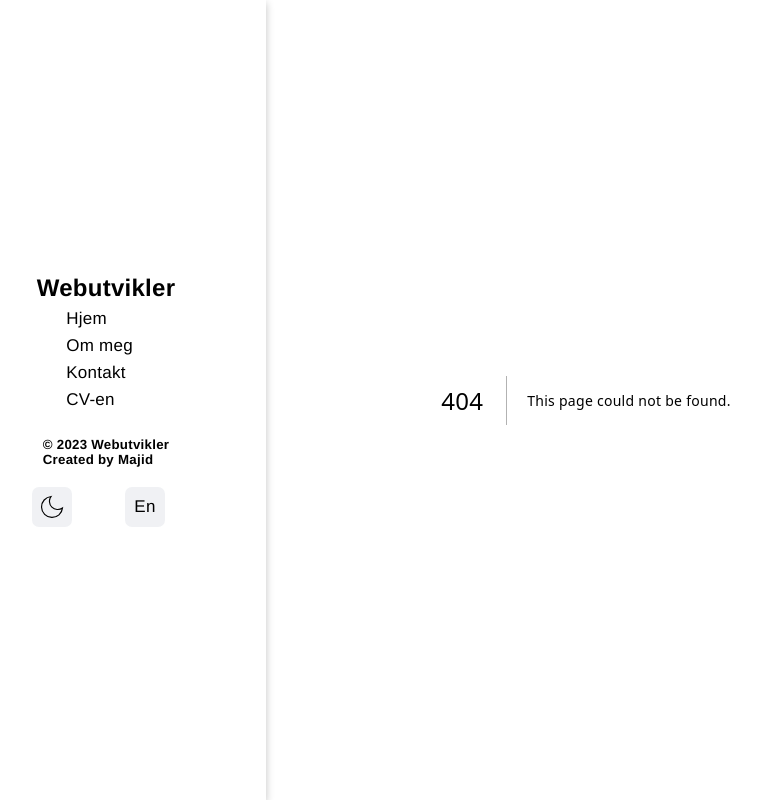
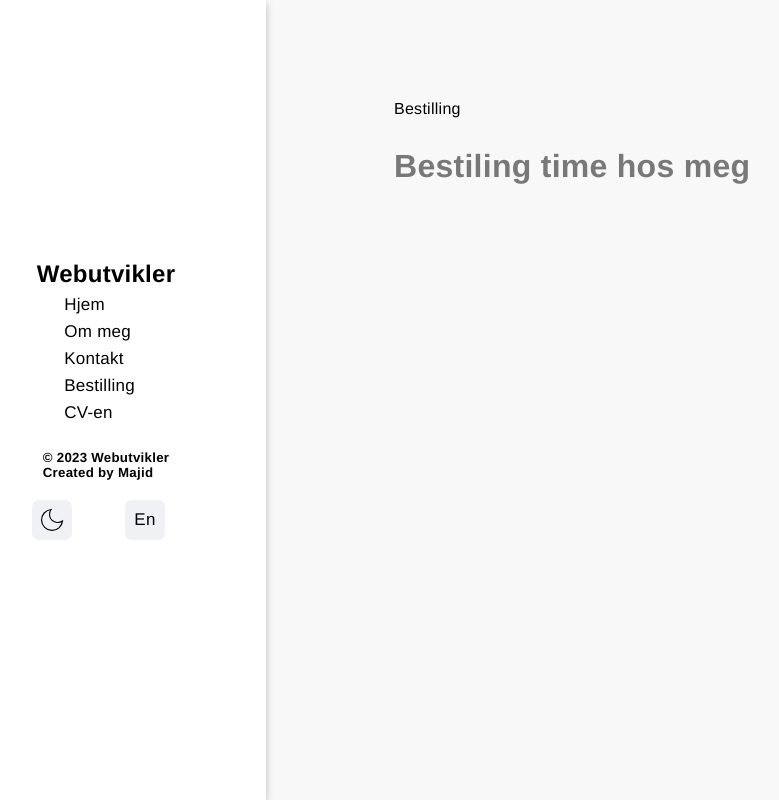
Before and after one commit to maf256/sitedesign, a Next.js app: page /booking in a window 1280 px wide. Before the commit this address had no page. Shown: the whole page, without its empty margins (54-833 px from the left). Built offline with nearby package versions, Linux system fonts and the light colour scheme.

Commit message:
working on Booking

```diff
--- a/components/booking/GoogleCalendarScheduling.js
+++ b/components/booking/GoogleCalendarScheduling.js
@@ -1,12 +1,13 @@
 import { useEffect } from 'react';
+import { Data } from '../common/Data';
 
-const GoogleCalendarScheduling = () => {
+const GoogleCalendarScheduling = ({language}) => {
   useEffect(() => {
     const loadCalendar = () => {
       calendar.schedulingButton.load({
         url: 'https://calendar.google.com/calendar/appointments/schedules/AcZssZ0gcKmY01opz5BqfU2mLkHVN2UtcqyqfMQlH13JAEdUsluHCSD_eg-H3wtUYosT4y5VF8-IBO8d?gv=true',
         color: '#039BE5',
-        label: 'Book an appointment',
+        label: Data.booking[language ? 'en' : 'nr'].textlabel,
         target: document.getElementById('calendar-scheduling-button'),
       });
     };
@@ -29,23 +30,3 @@ const GoogleCalendarScheduling = () => {
 };
 
 export default GoogleCalendarScheduling;
-
-
-
-// <!-- Google Calendar Appointment Scheduling begin -->
-// <link href="https://calendar.google.com/calendar/scheduling-button-script.css" rel="stylesheet">
-// <script src="https://calendar.google.com/calendar/scheduling-button-script.js" async></script>
-// <script>
-// (function() {
-//   var target = document.currentScript;
-//   window.addEventListener('load', function() {
-//     calendar.schedulingButton.load({
-//       url: 'https://calendar.google.com/calendar/appointments/schedules/AcZssZ0gcKmY01opz5BqfU2mLkHVN2UtcqyqfMQlH13JAEdUsluHCSD_eg-H3wtUYosT4y5VF8-IBO8d?gv=true',
-//       color: '#039BE5',
-//       label: 'Book an appointment',
-//       target,
-//     });
-//   });
-// })();
-// </script>
-// <!-- end Google Calendar Appointment Scheduling --></link>
--- /dev/null
+++ b/components/booking/index.js
@@ -0,0 +1,46 @@
+// import React, { useRef, useEffect, useState } from 'react';
+import styled from 'styled-components';
+import { Data } from '../common/Data';
+import GoogleCalendarScheduling from './GoogleCalendarScheduling';
+
+export default function Booking ({language}) {
+
+  return (
+    <ContactContainer>
+        <spam>{Data.booking[language ? 'en' : 'nr'].subject}</spam>
+        <h1>{Data.booking[language ? 'en' : 'nr'].h1}</h1>
+        <GoogleCalendarScheduling language={language} />
+    </ContactContainer>
+
+  );
+};
+
+const ContactContainer = styled.div`
+    box-shadow: rgba(0, 0, 0, 0.24) 0px 3px 8px;
+    min-height: 100vh;
+    background-color: ${({theme}) => theme.BC_Home};
+    h1,h2{
+        margin: 30px 0px;
+        color: ${({theme}) => theme.Text_Title};
+
+    }
+    @media (min-width: 900px) {
+        margin-left: 25%;
+        width: 75%;
+        padding: 100px 10%;
+        p {
+            font-size: 20px;
+        }
+    }
+    @media (max-width: 899px) {
+        width: 100%;
+        padding: 100px 10px;
+    }
+`
+
+
+const Message = styled.p`
+    color: ${({err}) => err ? 'red' : 'green'};
+    font-size: 18px;
+    margin-top: 10px;
+`
--- a/components/common/Data.js
+++ b/components/common/Data.js
@@ -60,6 +60,7 @@ export const Data = {
             // {name: 'Portfolio', href: '/Portfolio'},
             // {name: 'News', href: '/news'},
             {name: 'Contact', href: '/contact'},
+            {name: 'Booking', href: '/booking'},
             // {name: 'Hire me', href: '/hire'},
             {name: 'Resume', href: 'https://drive.google.com/file/d/1RtC5U3ETIRiphO3xkXUMxDDE-AQ_bg95/view?usp=sharing'},
             ],
@@ -70,7 +71,7 @@ export const Data = {
             // {name: 'Portefølje', href: '/Portfolio'},
             // {name: 'Nyheter', href: '/news'},
             {name: 'Kontakt', href: '/contact'},
-            // {name: 'Ansette meg', href: '/hire'},
+            {name: 'Bestilling', href: '/booking'},
             {name: 'CV-en', href: 'https://drive.google.com/file/d/1RtC5U3ETIRiphO3xkXUMxDDE-AQ_bg95/view?usp=sharing'},
 
         ]
@@ -193,7 +194,34 @@ export const Data = {
             message: 'Your message',
             sent: 'Your message has been sent.',
             err: 'Your message was not sent'
-        }
+        },
+    },
+    booking : {
+        nr: {
+            subject: 'Bestilling',
+            textlabel: 'bestill time nå',
+            h1: 'Bestiling time hos meg',
+            h2: 'La oss sende oss e-post',
+            buttonName: 'Sende melding',
+            name: 'Navnet ditt',
+            email: 'Din epost',
+            message: 'Din beskjed',
+            sent: 'Din melding har blitt sendt.',
+            err: 'Meldingen din ble ikke sendt'
+
+        },
+        en: {
+            subject: 'Contact',
+            textlabel: 'Book an appointmentnå',
+            h1: 'Get in Touch',
+            h2: `Let's send us email`,
+            buttonName: 'Send Message',
+            name: 'Your name',
+            email: 'Your email',
+            message: 'Your message',
+            sent: 'Your message has been sent.',
+            err: 'Your message was not sent'
+        },
     }
 
 }
--- /dev/null
+++ b/pages/booking.js
@@ -0,0 +1,26 @@
+import Booking from "../components/booking";
+
+import Head from 'next/head';
+
+export default function about ({language}){
+
+    return <>
+        <Head>
+        <   title>Webutvikler</title>
+            <meta
+                name="description"
+                content="Jeg er software ingeniør og jeg har jobbet som webutvikler og frontend utvikler og full stack utvikler.
+                    Nå er jeg Tilgjengelig for hva som helst prosjekt.
+                    Min primære tekniske kompetanse befinner meg 4 år innenfor JavaScript, HTML5/CSS3 og 3 år innenfor React og Styled component. jeg har litt erfaring om PostgreSQL, Node.js, Express.js."
+                key="desc"
+            />
+            <meta
+                name="keywords" content="Webutvikler,Webutvikling,CSS,JavaScript,react,web development, responsive design, front-end development, back-end development"
+            />
+            <meta name="author" content="Majid Askarifarsangi"/>
+            <meta  name="robots" content=" index , follow "/>
+        </Head>
+        <Booking language={language}/>
+
+    </>
+}
```
